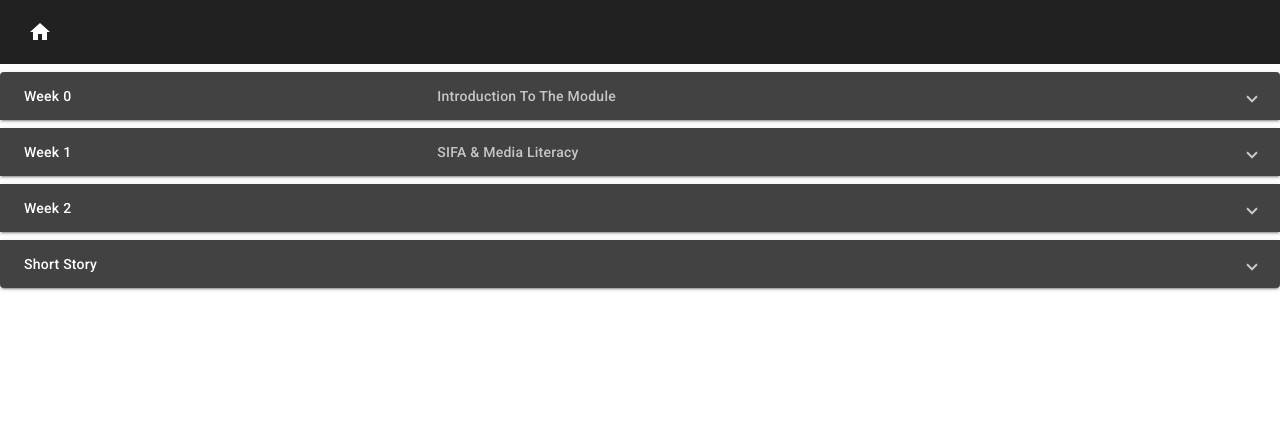
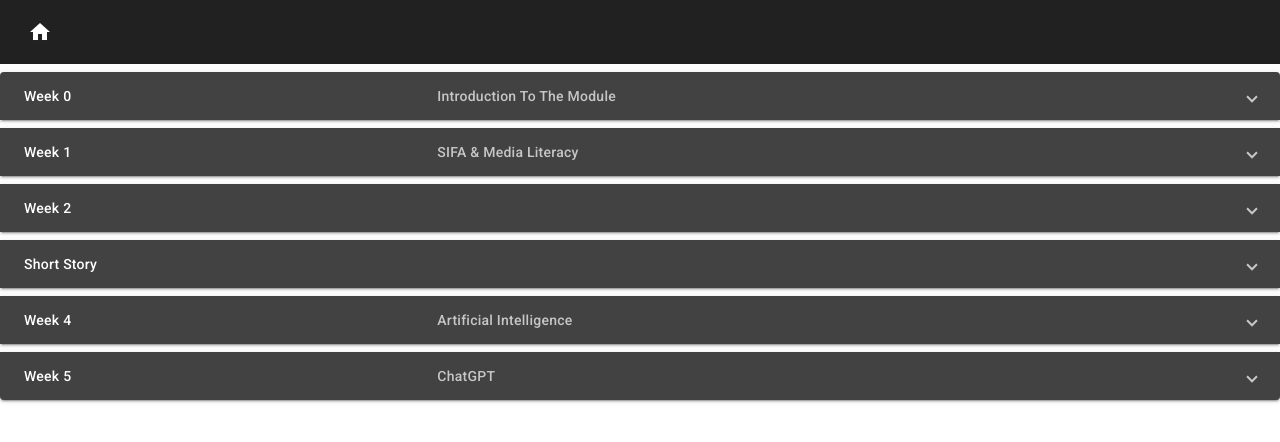
Before and after one commit to salmaanakhtar/salmaanakhtar.github.io, an Angular app: page /blog in a window 1280 px wide. Shown: the top 442 px of the page. Built offline with nearby package versions, Linux system fonts and the light colour scheme.

Commit message:
Update bloghomepage.component.html

```diff
--- a/src/app/bloghomepage/bloghomepage.component.html
+++ b/src/app/bloghomepage/bloghomepage.component.html
@@ -131,8 +131,53 @@
 
       <h1><b>Experience Using AI</b></h1>
 
-      <p>While doing writing the story and reasearching about AI and Generative Language Models I learnt <br> alot about prompt construction and how ChatGPT process instructions, as well as how to get a more accurate or expected results</p>
+      <p>While doing writing the story and researching about AI and Generative Language Models I learnt <br> alot about prompt construction and how ChatGPT process instructions, as well as how to get a more accurate or expected results</p>
 
     </div>
   </mat-expansion-panel>
+<!--Week 4 Panel-->
+  <mat-expansion-panel (opened)="panelOpenState = true"
+                       (closed)="panelOpenState = false">
+    <mat-expansion-panel-header>
+      <mat-panel-title>
+        Week 4
+      </mat-panel-title>
+      <mat-panel-description>
+        Artificial Intelligence
+      </mat-panel-description>
+    </mat-expansion-panel-header>
+    <div>
+      <h1><b>Activity 1</b></h1>
+
+        <p><b>Examples of machine learning and deep learning. </b> An example of machine learning can be a spam detector that learns when users reports emails as spams and over time marks emails as spam with greater. An example of deep learning can be computer vision and object detection where a machine learning model known as a neural networks is used</p>
+
+      <h1><b>Activity 2</b></h1>
+
+        <p><b>What is depth-first search? </b>Depth-First Search is an algorithm for traversing or searching a tree or graph data structure. It starts at the root node and explores as far as possible along each branch before backtracking.</p>
+        <p><b>Advantage: </b>DFS has a memory advantage over Breadth-First Search because it only needs to store the nodes along a single branch of the tree or graph at any given time.</p>
+        <p><b>Disadvantage: </b>DFS may not find the shortest path to a node, making it less efficient than BFS in certain situations.</p>
+
+      <h1><b>Activity 3</b></h1>
+
+      <h1><b>Activity 4</b></h1>
+
+      <h1><b>Activity 5</b></h1>
+        <img src="https://i.imgur.com/CEuI1cY.png">
+        <p><b>My understanding: </b>ChatGPT has a large collection of the data, when a question it analyzes the keywords and topic points and uses those to query the databases for information that it needs to construct a response</p>
+
+    </div>
+  </mat-expansion-panel>
+<!--Week 5 Panel-->
+  <mat-expansion-panel (opened)="panelOpenState = true"
+                       (closed)="panelOpenState = false">
+    <mat-expansion-panel-header>
+      <mat-panel-title>
+        Week 5
+      </mat-panel-title>
+      <mat-panel-description>
+        ChatGPT
+      </mat-panel-description>
+    </mat-expansion-panel-header>
+  </mat-expansion-panel>
+
 </mat-accordion>
```
